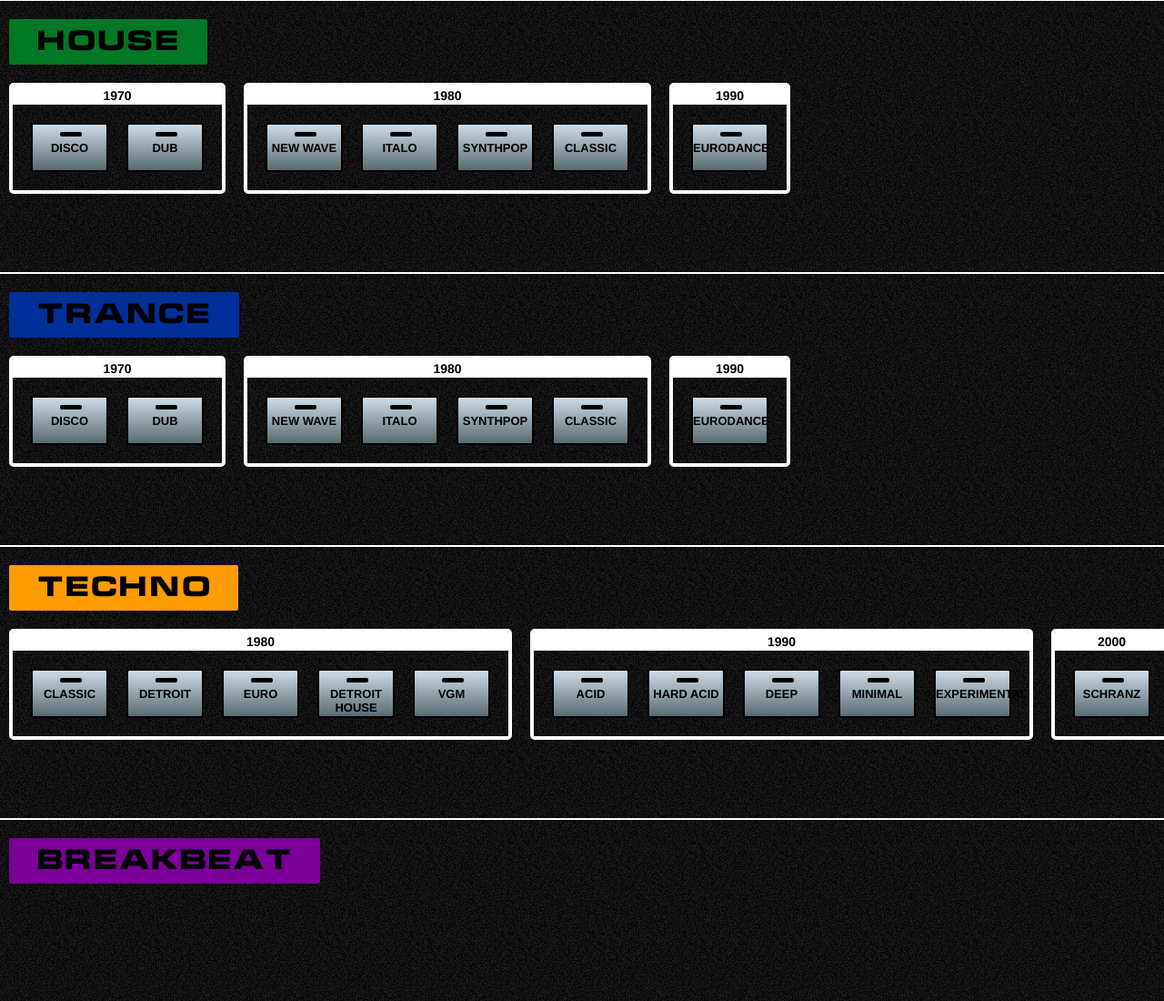
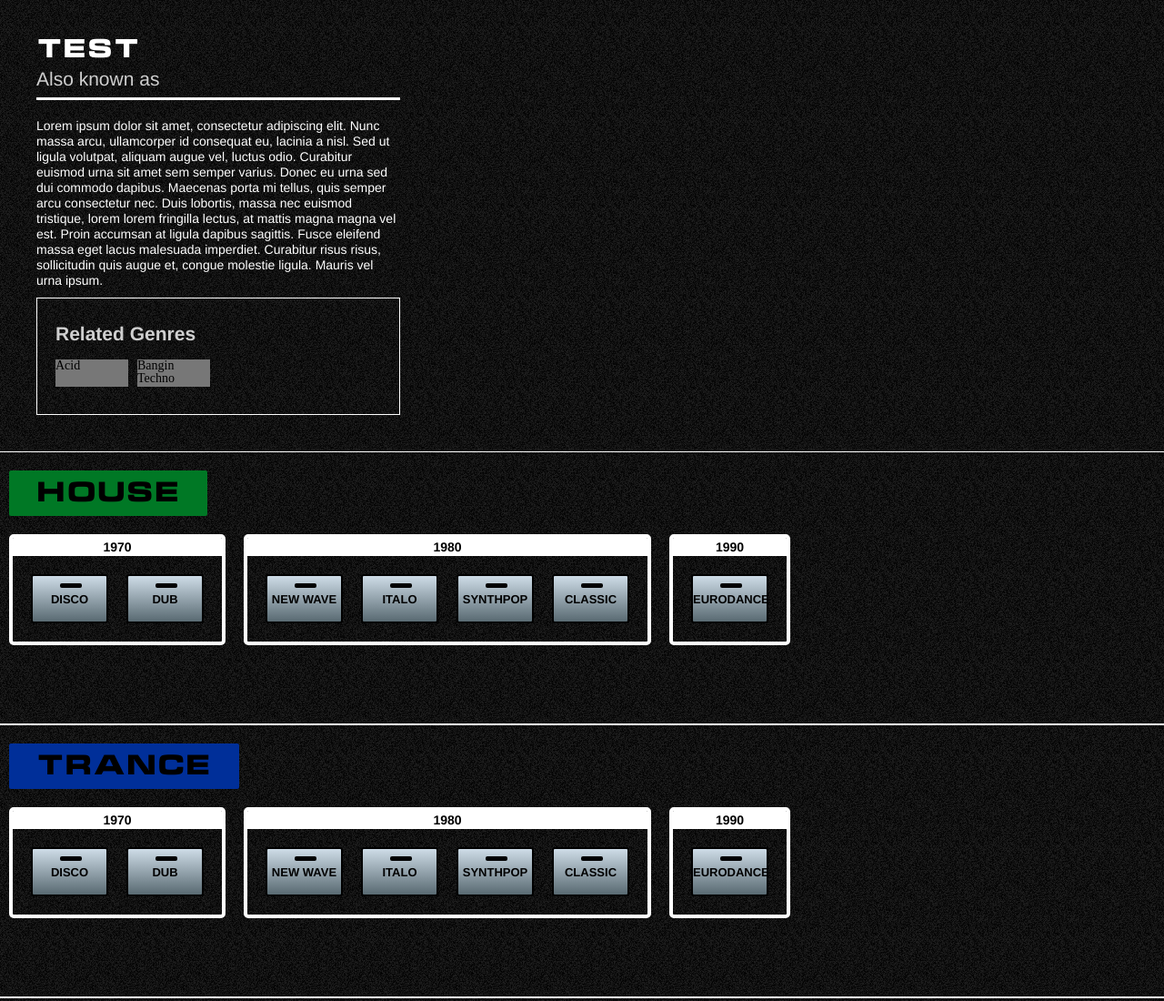
Before and after one commit to tbeaulieu/EMGuide, a plain HTML site: page index.html in a window 1280 px wide. Shown: the top 1100 px of the page at 91% size. Drawn offline with nearby package versions, Linux system fonts and the light colour scheme; no server answers.

Commit message:
added the start of a drop content box
Started, not finished. Need to look into the youtube ap/needs css
cleanup/possibly more formatting depending on content changes.

```diff
--- a/_css/layout.css
+++ b/_css/layout.css
@@ -9,18 +9,31 @@ html {
 body{
     background-color:#000;
     background: url('../_img/roland_bkg.gif') top left repeat;
+    font-size:14px;
 }
 
+h2{
+    font-size:2.5em;
+}
 
-.genre_container::-webkit-scrollbar              { padding:1px 0; background-color:#fff; height:10px;}
-.genre_container::-webkit-scrollbar-button       {  }
-.genre_container::-webkit-scrollbar-track        { background-color:#000; border-top:1px dotted #fff; }
-.genre_container::-webkit-scrollbar-track-piece  { /* 4 */ }
-.genre_container::-webkit-scrollbar-thumb        { background-color: rgba(255,255,255,.4); border-radius:5px;}
-.genre_container::-webkit-scrollbar-corner       { /* 6 */ }
-.genre_container::-webkit-resizer                { /* 7 */ }
+h3{
+    font-size:2em;
+}
+
+h4{
+    font-size:1.5em;
+}
+
+h5{
+    font-size:1.5em;
+}
 
 /*** SITE SPECIFIC STUFF **/
+
+
+
+/** GENRE SLIDER ***/
+
 .genre_container{
     width:100%;
     overflow-x:scroll;
@@ -31,6 +44,17 @@ body{
     position: relative;
 
 }
+
+/*** Webkit scrolbar styling ***/
+
+.genre_container::-webkit-scrollbar              { padding:1px 0; background-color:#fff; height:10px;}
+.genre_container::-webkit-scrollbar-button       {  }
+.genre_container::-webkit-scrollbar-track        { background-color:#000; border-top:1px dotted #fff; }
+.genre_container::-webkit-scrollbar-track-piece  { /* 4 */ }
+.genre_container::-webkit-scrollbar-thumb        { background-color: rgba(255,255,255,.4); border-radius:5px;}
+.genre_container::-webkit-scrollbar-corner       { /* 6 */ }
+.genre_container::-webkit-resizer                { /* 7 */ }
+
 
 .genre_container h1{
     color:#000;
@@ -148,3 +172,82 @@ body{
     background-color: red;
      transition: background-color 50ms linear;
 }
+
+/*** GENRE DETAILS DROP ***/
+
+.genre_drop {
+    padding:40px;
+}
+
+.genre_drop h3{
+    font-family:'micrabold', helvetica;
+    color:#fff;
+}
+
+.genre_drop h4, .genre_drop h5{
+    color:#cfcfcf;
+    font-family:Helvetica, sans-serif;
+    margin:8px 0;
+
+}
+
+
+.genre_drop p{
+    color:#fff;
+    font-family:Helvetica, sans-serif;
+    max-width:400px;
+    font-size:1em;
+    line-height:17px;
+    padding:20px 0 0;
+    margin:10px 0;
+    border-top:3px solid #fff;
+}
+
+.related{
+    padding:20px;
+    border:1px solid #fff;
+    position: relative;
+    max-width:400px;
+    clear:both;
+}
+
+.related h5{
+    font-weight:bolder;
+}
+
+.related ul{
+    position: relative
+}
+
+.related ul li{
+    display:inline-block;
+    height:30px;
+    width:80px;
+    background: #777;
+    float:left;
+    margin:10px 10px 10px 0;
+}
+
+/*** Sample control ***/
+
+
+
+/** clearfix **/
+
+.cf:before,
+.cf:after {
+    content: " "; /* 1 */
+    display: table; /* 2 */
+}
+
+.cf:after {
+    clear: both;
+}
+
+/**
+ * For IE 6/7 only
+ * Include this rule to trigger hasLayout and contain floats.
+ */
+.cf {
+    *zoom: 1;
+}
--- a/_js/guide.js
+++ b/_js/guide.js
@@ -48,11 +48,23 @@ function buildPage(){
 function prepButtons(){
 	$(document).on('click', genreButton, function(event){
 		event.preventDefault();
-		console.log('der');
 		if(!$(this).hasClass('active')){
+			//LET'S GO MAKE SOME BUTTONS THAT WORK HARD OOOH YEAH
 			$(genreButton).removeClass('active');
 			$(this).toggleClass('active');
+			var new_umbrella = data_path+$(this).closest('.genre_container').attr('class').split("genre_container ")[1]+'.json'; //A little awkward but it works.
+			buildGenreDetail(new_umbrella, $(this).attr('rel'));
 		}
+
 	});
 
 }
+
+function buildGenreDetail(genre_path, genre_rel){
+	$.getJSON(genre_path, function(data){
+		$('.genre_drop h3').text(data.genre[genre_rel].name);
+		$('.genre_drop h4').text(data.genre[genre_rel].alias);
+		$('.genre_drop p').text(data.genre[genre_rel].description);
+
+	});
+}
--- a/index.html
+++ b/index.html
@@ -12,8 +12,18 @@
 		<div class="current"></div>
 		<div class="controls"></div>
 	</div>
-	<div class="dropinfo">
-
+	<div class="genre_drop">
+	 <h3>test</h3>
+	 <h4>Also known as</h4>
+	 	<p>Lorem ipsum dolor sit amet, consectetur adipiscing elit. Nunc massa arcu, ullamcorper id consequat eu, lacinia a nisl. Sed ut ligula volutpat, aliquam augue vel, luctus odio. Curabitur euismod urna sit amet sem semper varius. Donec eu urna sed dui commodo dapibus. Maecenas porta mi tellus, quis semper arcu consectetur nec. Duis lobortis, massa nec euismod tristique, lorem lorem fringilla lectus, at mattis magna magna vel est. Proin accumsan at ligula dapibus sagittis. Fusce eleifend massa eget lacus malesuada imperdiet. Curabitur risus risus, sollicitudin quis augue et, congue molestie ligula. Mauris vel urna ipsum.
+	 	</p>
+	 <div class="related">
+	 <h5>Related Genres</h5>
+	 <ul class="cf">
+	 	<li>Acid</li>
+	 	<li>Bangin Techno</li>
+	 </ul>
+	 </div>
 	</div>
 	<!--<div class="genre_container">
  	   <h1>Techno</h1>
```
